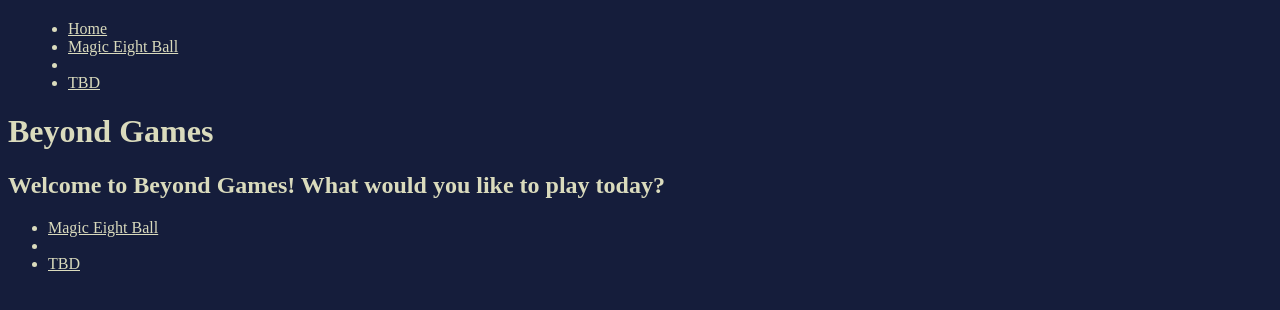
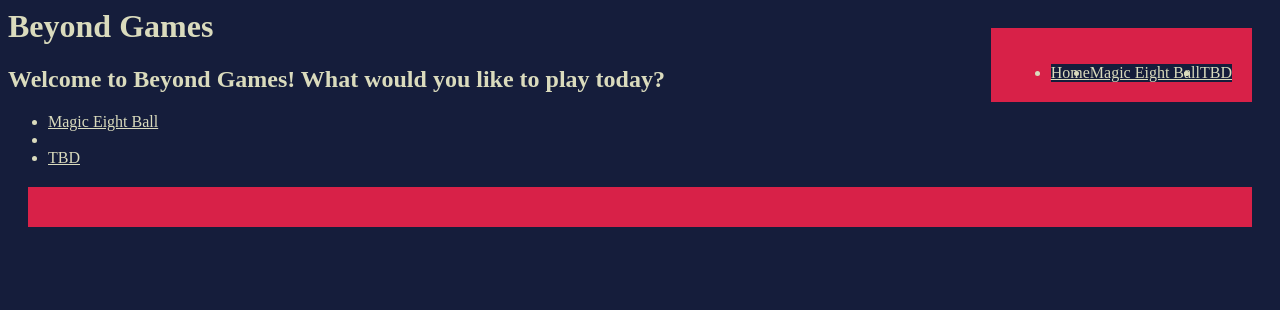
Before and after one commit to officialrkky/Beyond-Games, a plain HTML site: page index.html in a window 1280 px wide. Drawn offline with Linux system fonts and the light colour scheme.

Commit message:
Update style.css

```diff
--- a/style.css
+++ b/style.css
@@ -6,6 +6,12 @@ color: #DADBBD;
 nav{
 background-color: #D82148;
 margin: 20px;
+padding: 20px;
+float:right;
+}
+nav li {
+text-decoration: none;
+float:left;
 }
 
 body{
@@ -14,4 +20,5 @@ body{
 footer{
 background-color: #D82148;
 margin: 20px;
+  padding:20px;
 }
```
